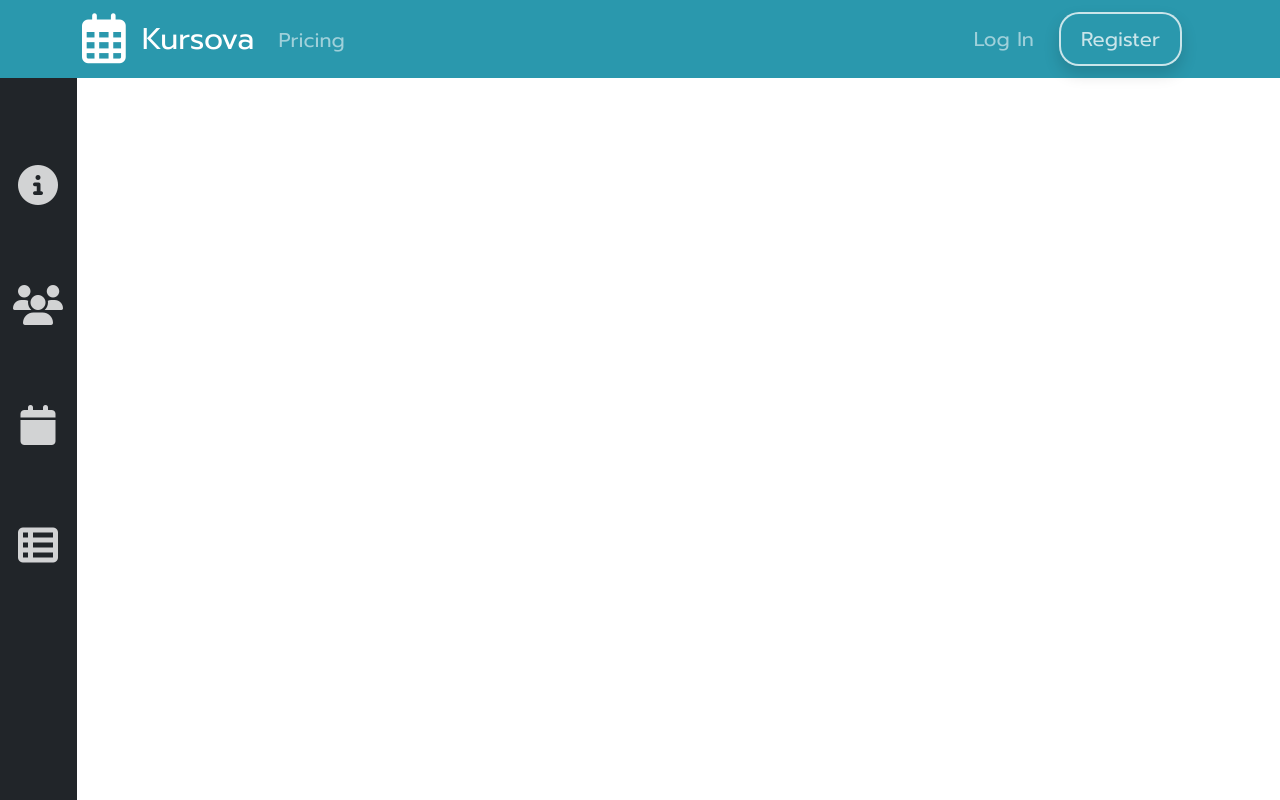
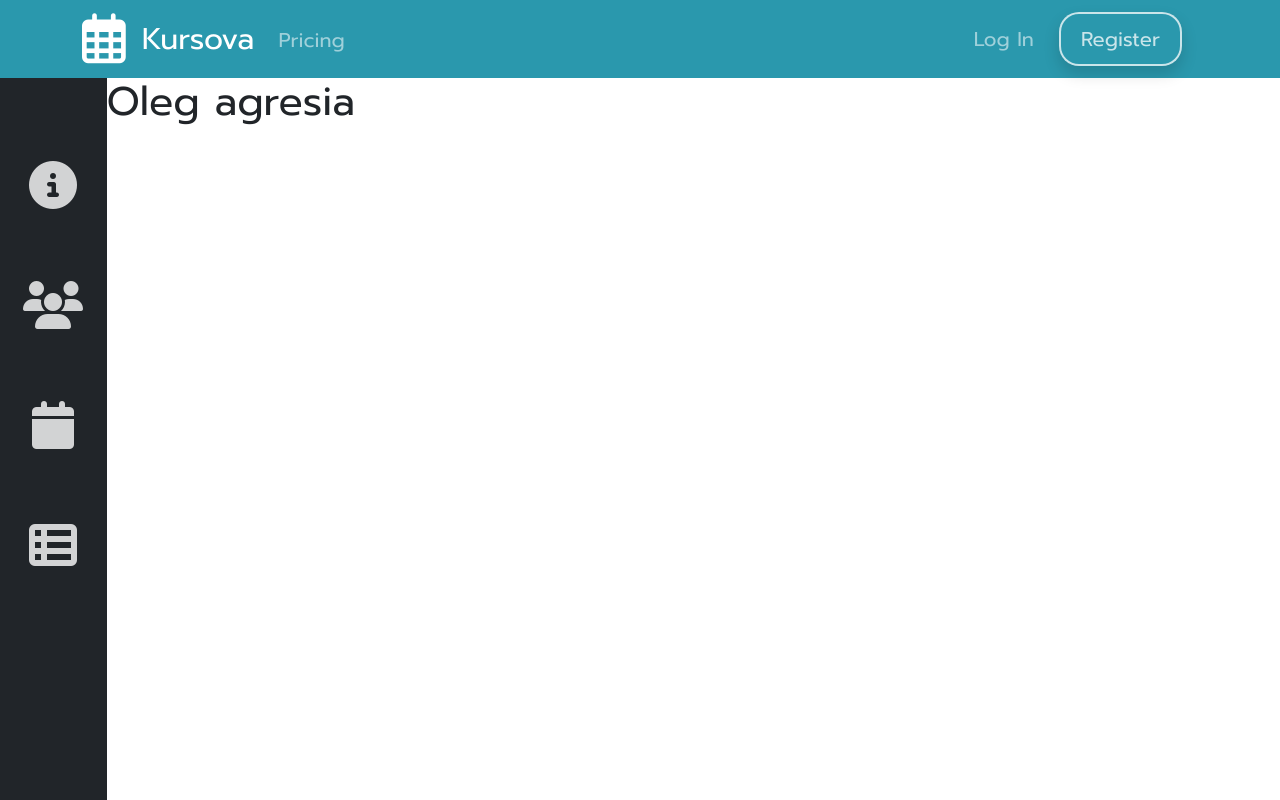
Before and after one commit to Pixel147/kursach, an Angular app in the folder angular/: page /ownerInfo in a window 1280 px wide. Shown: the top 800 px of the page. Built offline with nearby package versions, Linux system fonts and the light colour scheme.

Commit message:
fixed menu

```diff
--- a/angular/src/app/app.component.ts
+++ b/angular/src/app/app.component.ts
@@ -53,11 +53,6 @@ export class AppComponent {
           this.router.navigate(["/admin"]);
         }
     }
-    // ,
-    //   error: error => console.log(error),
-    //
-    // });
-    // }
 
 
   out()
--- a/angular/src/app/app.module.ts
+++ b/angular/src/app/app.module.ts
@@ -12,7 +12,6 @@ import { FooterComponent } from './footer/footer.component';
 import {ClientProfileComponent} from "./client-profile/client-profile.component";
 import {EmployeeProfileComponent} from "./employee-profile/employee-profile.component";
 import {HttpClientModule} from "@angular/common/http";
-import { MenuComponent } from './menu/menu.component';
 import { OwnerInfoPanelComponent } from './owner-info-panel/owner-info-panel.component';
 
 @NgModule({
@@ -24,8 +23,7 @@ import { OwnerInfoPanelComponent } from './owner-info-panel/owner-info-panel.com
     FooterComponent,
     ClientProfileComponent,
     EmployeeProfileComponent,
-    MenuComponent,
-    OwnerInfoPanelComponent,
+    OwnerInfoPanelComponent
   ],
   imports: [
     BrowserModule,
--- a/angular/src/app/menu/menu.component.css
+++ /dev/null
@@ -1,43 +0,0 @@
-.list
-{
-  list-style-type: none;
-}
-
-.icon:hover
-{
-  opacity: 1!important;
-  transition: 0.2s!important;
-}
-
-body
-{
-  height: 100%;
-}
-
-.menu
-{
-  height: 951px;
-  width: 6%;
-  position: fixed;
-  position: relative;
-  z-index: 0!important;
-}
-
-@media (max-width: 1000px) {
-  .menu
-  {
-    width: 100%;
-    height: 60px;
-  }
-
-  .menu-covered
-  {
-    flex-direction: row!important;
-    padding-top: 20px!important;
-  }
-
-  .icon
-  {
-    scale: 1.8!important;
-  }
-}
--- a/angular/src/app/menu/menu.component.html
+++ /dev/null
@@ -1,28 +0,0 @@
-<div class="container-fluid">
-  <div class="row">
-    <div class="col-1 col-xl-1 col-sm-12 navbar-dark  d-flex justify-content-center p-0 bg-dark menu">
-      <ul class="list d-flex flex-column align-items-center ps-0 pt-5 menu-covered">
-        <li class="pt-5 pb-5 ps-5 pe-5">
-          <a href="/ownerInfo" class="w-100 h-100">
-            <i class="fa-solid fa-circle-info icon" style="scale: 2.5; color: white; opacity: 0.8;"></i>
-          </a>
-        </li>
-        <li class="pt-5 pb-5 ps-5 pe-5">
-          <a href="/ownerInfo">
-            <i class="fa-solid fa-users icon" style="scale: 2.5; color: white; opacity: 0.8;"></i>
-          </a>
-        </li>
-        <li class="pt-5 pb-5 ps-5 pe-5">
-          <a href="/ownerInfo">
-            <i class="fa-solid fa-calendar icon" style="scale: 2.5; color: white; opacity: 0.8;"></i>
-          </a>
-        </li>
-        <li class="pt-5 pb-5 ps-5 pe-5">
-          <a href="/ownerInfo">
-            <i class="fa-solid fa-table-list icon" style="scale: 2.5; color: white; opacity: 0.8;"></i>
-          </a>
-        </li>
-      </ul>
-    </div>
-  </div>
-</div>
--- a/angular/src/app/owner-info-panel/owner-info-panel.component.css
+++ b/angular/src/app/owner-info-panel/owner-info-panel.component.css
@@ -1,7 +1,52 @@
+.list
+{
+  list-style-type: none;
+}
+
+.icon:hover
+{
+  opacity: 1!important;
+  transition: 0.2s!important;
+}
+
+body
+{
+  height: 100%;
+
+}
+
 .menu
 {
-  z-index: 0;
+  height: 951px;
+  position: fixed;
+  position: relative;
+  z-index: 0!important;
 }
+
+@media (max-width: 1000px) {
+  .cover
+  {
+    display: flex;
+    flex-direction: column;
+  }
+  .menu
+  {
+    width: 100%!important;
+    height: 60px;
+  }
+
+  .menu-covered
+  {
+    flex-direction: row!important;
+    padding-top: 20px!important;
+  }
+
+  .icon
+  {
+    scale: 1.8!important;
+  }
+}
+
 /*important to add z-index to all pages*/
 .footer
 {
--- a/angular/src/app/owner-info-panel/owner-info-panel.component.html
+++ b/angular/src/app/owner-info-panel/owner-info-panel.component.html
@@ -1,9 +1,36 @@
-<app-menu class="sticky-top menu"></app-menu>
+<div class="cover d-flex">
 
-<div class="container-fluid bg-gradient aboba sticky-top">
-  <div class="row">
+  <div class="d-flex col-1 justify-content-center p-0 bg-dark menu">
+    <ul class="list d-flex flex-column align-items-center ps-0 pt-5 menu-covered">
+      <li class="pt-5 pb-5 ps-5 pe-5">
+        <a href="/ownerInfo" class="w-100 h-100">
+          <i class="fa-solid fa-circle-info icon" style="scale: 3; color: white; opacity: 0.8;"></i>
+        </a>
+      </li>
+      <li class="pt-5 pb-5 ps-5 pe-5">
+        <a href="/ownerInfo">
+          <i class="fa-solid fa-users icon" style="scale: 3; color: white; opacity: 0.8;"></i>
+        </a>
+      </li>
+      <li class="pt-5 pb-5 ps-5 pe-5">
+        <a href="/ownerInfo">
+          <i class="fa-solid fa-calendar icon" style="scale: 3; color: white; opacity: 0.8;"></i>
+        </a>
+      </li>
+      <li class="pt-5 pb-5 ps-5 pe-5">
+        <a href="/ownerInfo">
+          <i class="fa-solid fa-table-list icon" style="scale: 3; color: white; opacity: 0.8;"></i>
+        </a>
+      </li>
+    </ul>
+  </div>
 
+
+  <div class="col-11">
+    <h1>Oleg agresia</h1>
   </div>
 </div>
 
+
+
 <app-footer class="position-relative footer"></app-footer>
```
Also changed, not shown: angular/src/app/menu/menu.component.ts (deleted, +0 -10 lines), 1 other file (tests, documents, lock files or other folders).
